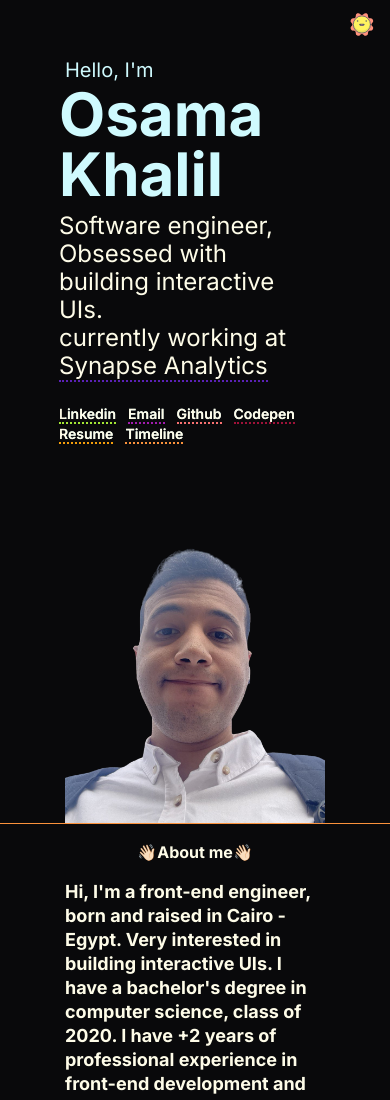
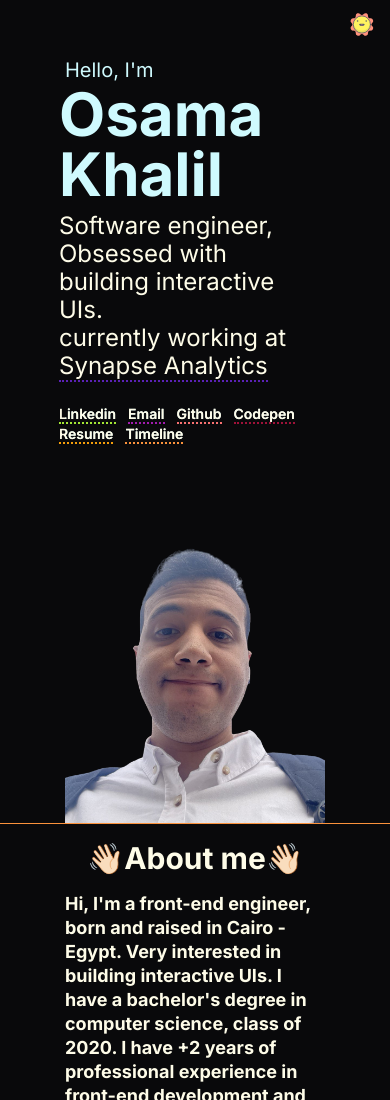
Before and after one commit to OsamaKhalilMohamed/Portfolio, a Next.js app: page / in a window 390 px wide. Shown: the top 1100 px of the page. Built offline with nearby package versions, Linux system fonts and the light colour scheme.

Commit message:
wip:nono

```diff
--- a/src/pages/index.tsx
+++ b/src/pages/index.tsx
@@ -171,7 +171,7 @@ export default function Home(): React.ReactElement {
           transition={{ type: "spring", stiffness: 50 }}
           className="mt-4 flex w-4/6  max-w-[980px] flex-col  text-neutral-950 dark:text-yellow-50 md:justify-start"
         >
-          <p className="mx-auto mb-4 flex font-bold md:text-3xl">
+          <p className="mx-auto mb-4 flex text-3xl font-bold md:text-3xl">
             <span className="animate-waving-hand">👋🏻</span> About me{" "}
             <span className="animate-waving-hand">👋🏻</span>
           </p>
```
